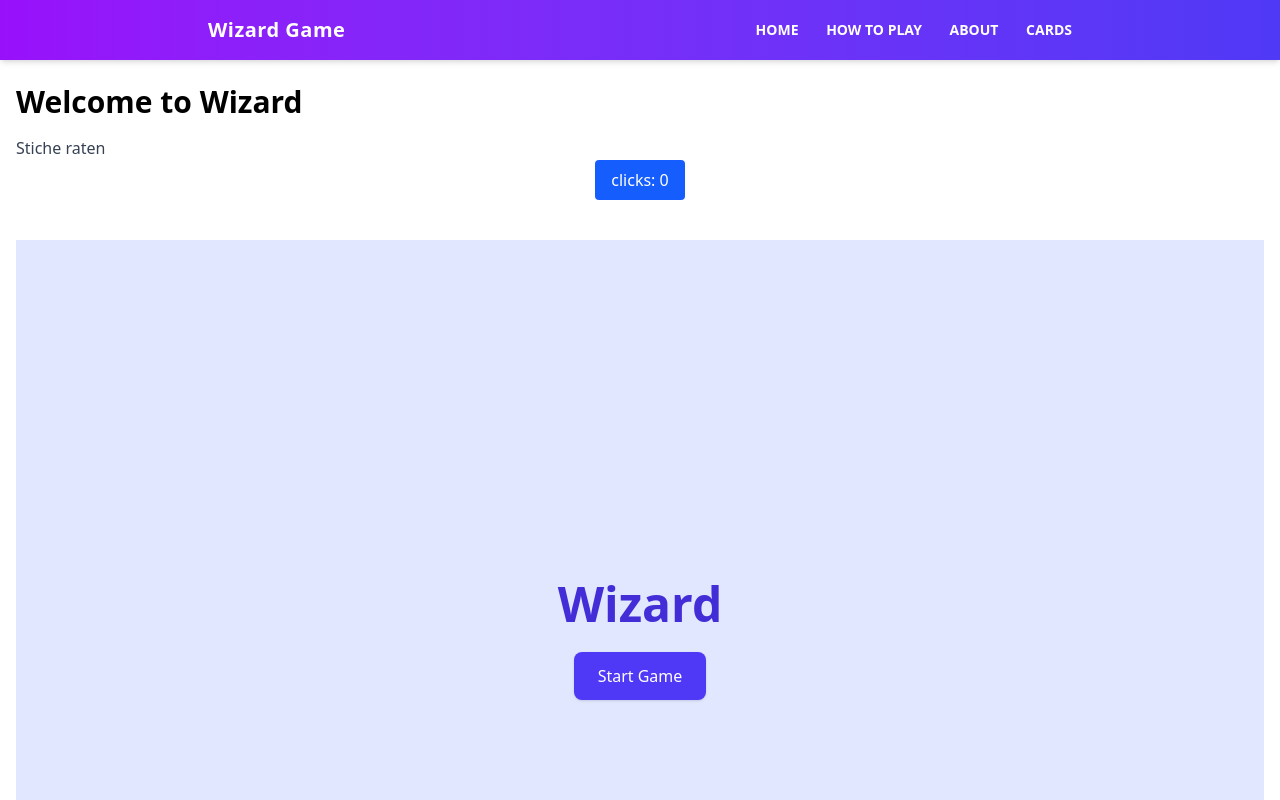
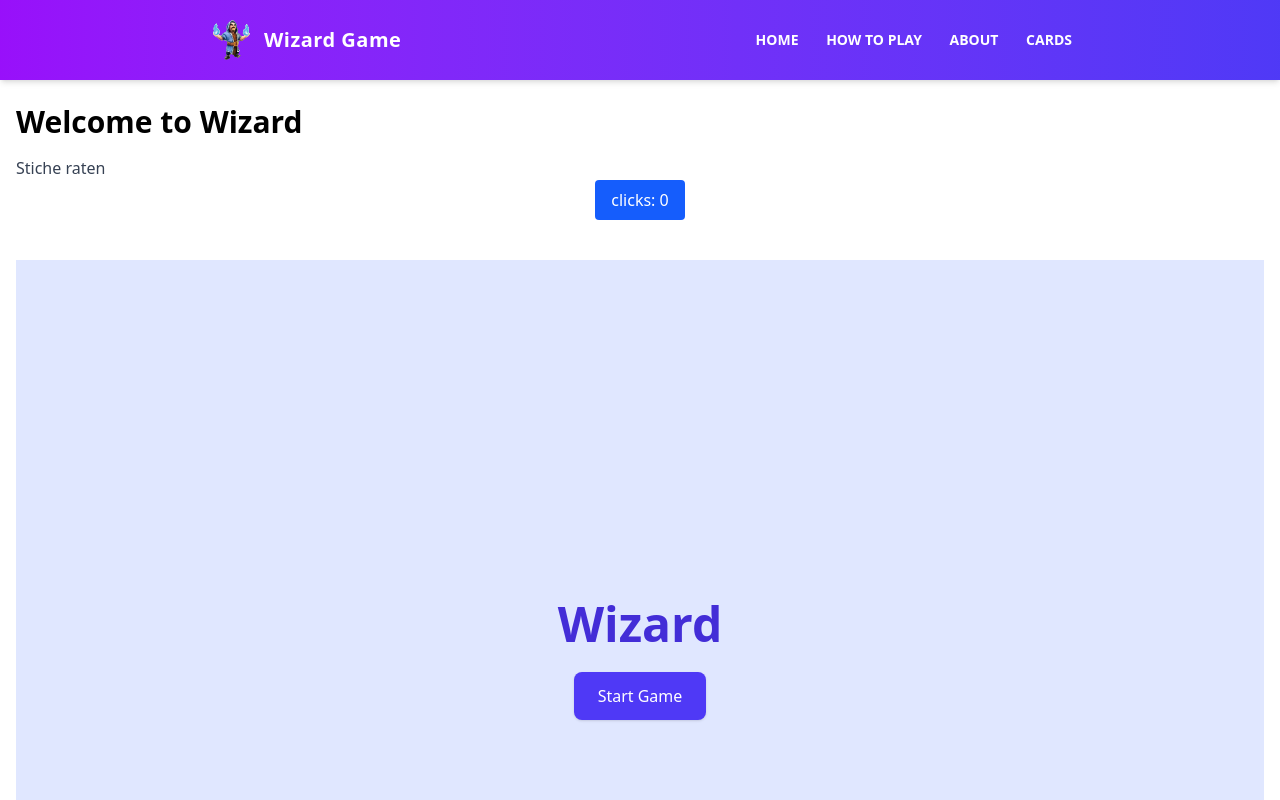
Before and after one commit to tf664/worldwidewizard, a SvelteKit app: page / in a window 1280 px wide. Shown: the top 800 px of the page. Built offline with nearby package versions, Linux system fonts and the light colour scheme.

Commit message:
Adds icon for website

```diff
--- a/src/routes/+layout.svelte
+++ b/src/routes/+layout.svelte
@@ -4,7 +4,10 @@
 
 <header class="bg-gradient-to-r from-purple-600 to-indigo-600 text-white shadow-md">
 	<nav class="max-w-4xl mx-auto flex items-center justify-between p-4">
-		<a href="/" class="font-extrabold text-xl tracking-wide">Wizard Game</a>
+		<a href="/" class="font-extrabold text-xl tracking-wide flex items-center space-x-2">
+			<img src="/favicon.svg" alt="Wizard" class="w-12 h-12" />
+			<span>Wizard Game</span>
+		</a>
 		<div class="space-x-6 text-sm font-semibold uppercase">
 			<a href="/" class="hover:underline hover:text-yellow-300">Home</a>
 			<a href="/howtoplay" class="hover:underline hover:text-yellow-300">How to play</a>
```
Also changed, not shown: static/favicon.svg, static/faviconSvelte.svg (added).
